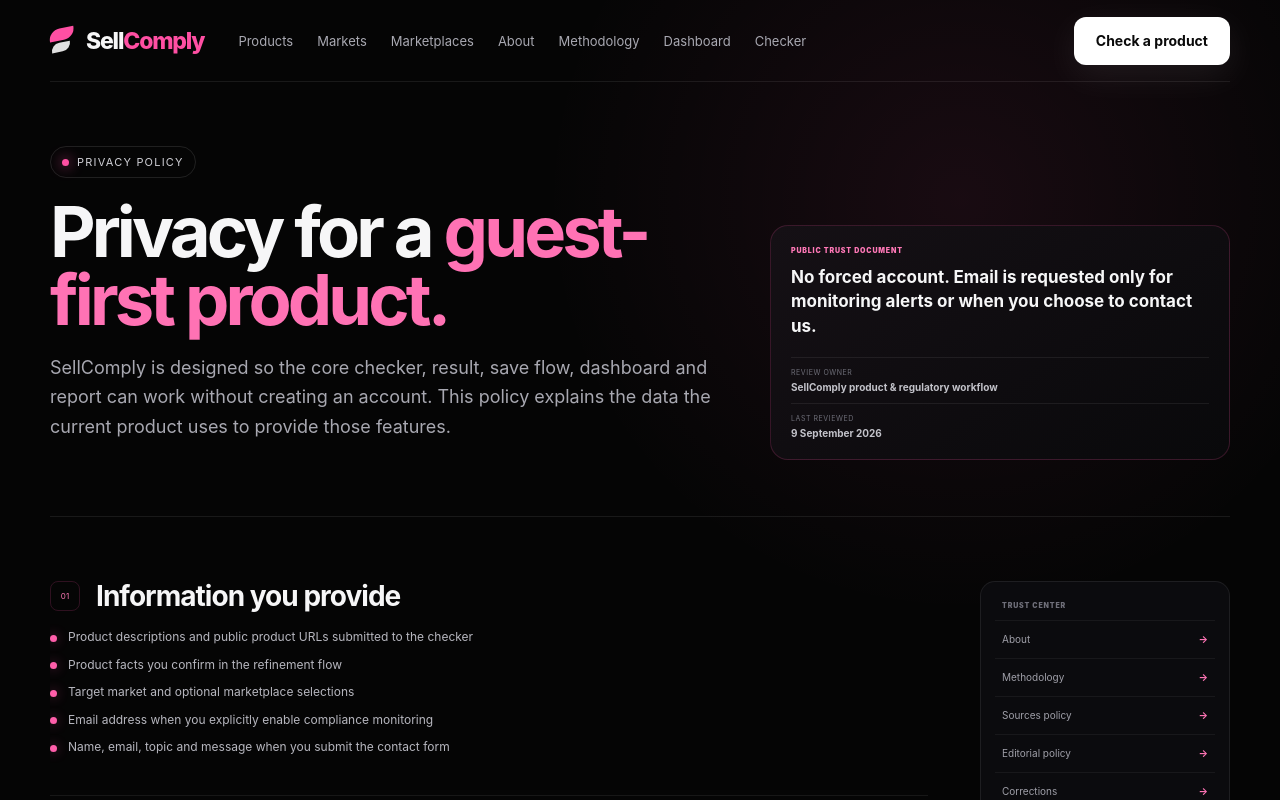
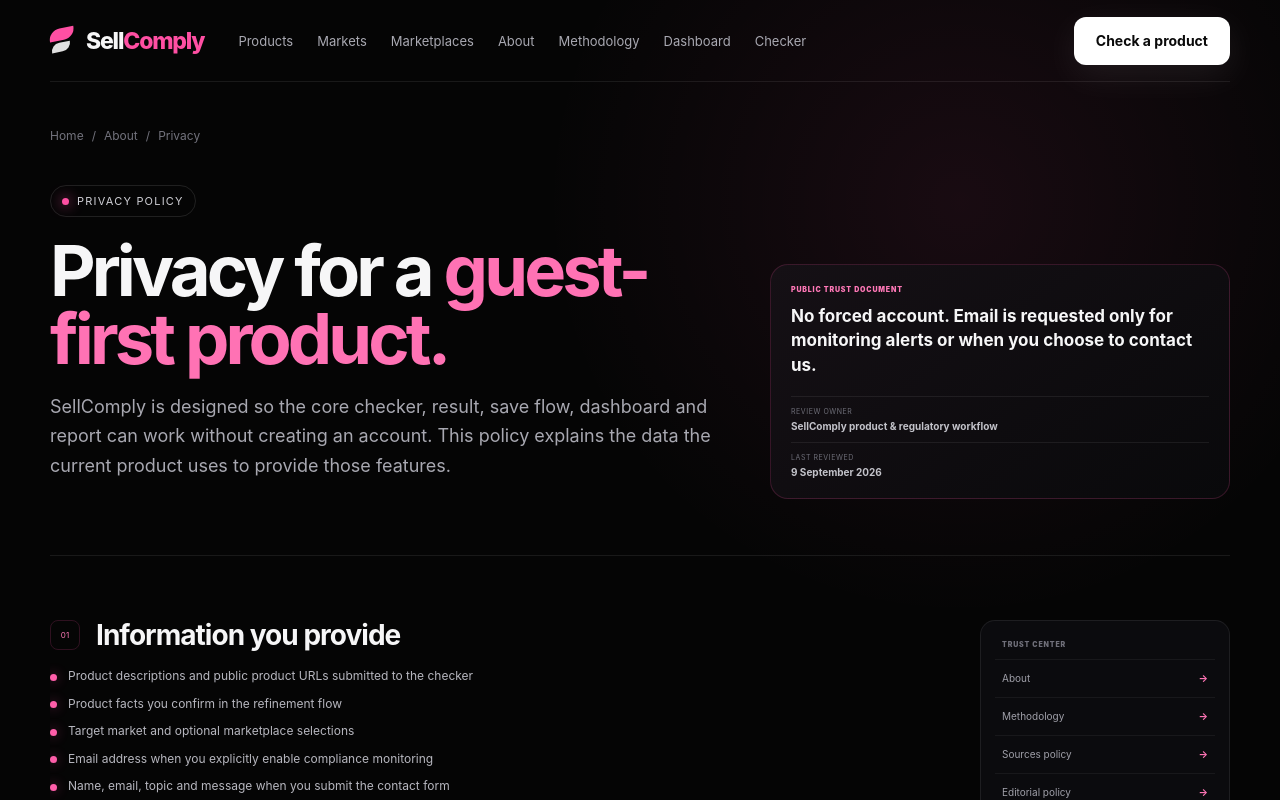
Before and after one commit to SviatF/sell-comply, a Next.js app: page /privacy in a window 1280 px wide. Shown: the top 800 px of the page. Built offline with nearby package versions, Linux system fonts and the light colour scheme.

Commit message:
seo: bind /privacy breadcrumb path

```diff
--- a/app/privacy/page.tsx
+++ b/app/privacy/page.tsx
@@ -10,6 +10,7 @@ export const metadata: Metadata = {
 export default function PrivacyPage() {
   return (
     <TrustPolicyPage
+      path="/privacy"
       eyebrow="PRIVACY POLICY"
       title="Privacy for a"
       accent="guest-first product."
```
